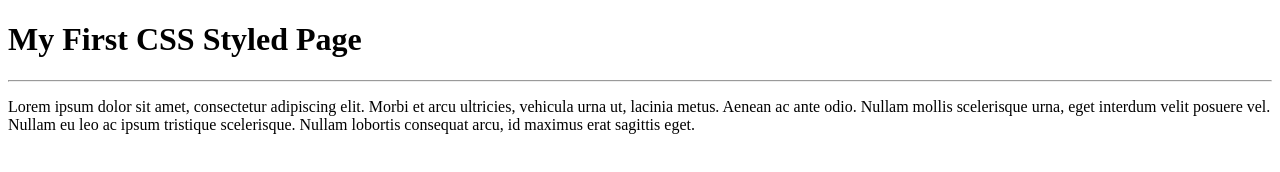
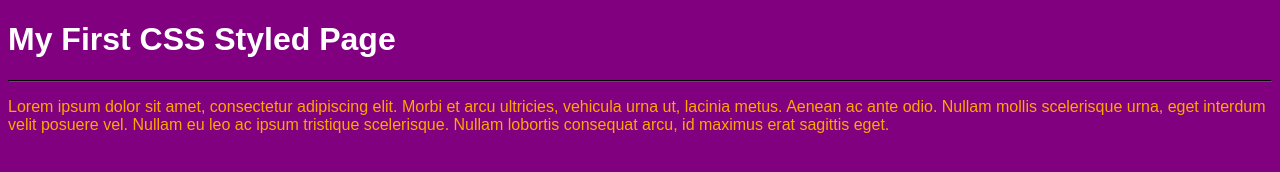
Before and after one commit to danielacastro/programming-class, a plain HTML site: page week3/index.html in a window 1280 px wide. Drawn offline with Linux system fonts and the light colour scheme.

Commit message:
added colors

```diff
--- a/week3/index.html
+++ b/week3/index.html
@@ -2,6 +2,7 @@
 
 <head>
 	<title> Week 3 - CSS Practice </title>
+	<link rel="stylesheet" href="styles.css" />
 </head>
 
 <body>
--- /dev/null
+++ b/week3/styles.css
@@ -0,0 +1,21 @@
+/*CSS*/
+
+body {
+    background:purple;
+    font-family: arial;
+    color:white;
+}
+
+h1 {
+	color:white;
+
+}
+
+p {
+   color:orange;
+
+}
+
+hr {
+	border-color: black;
+}
```
